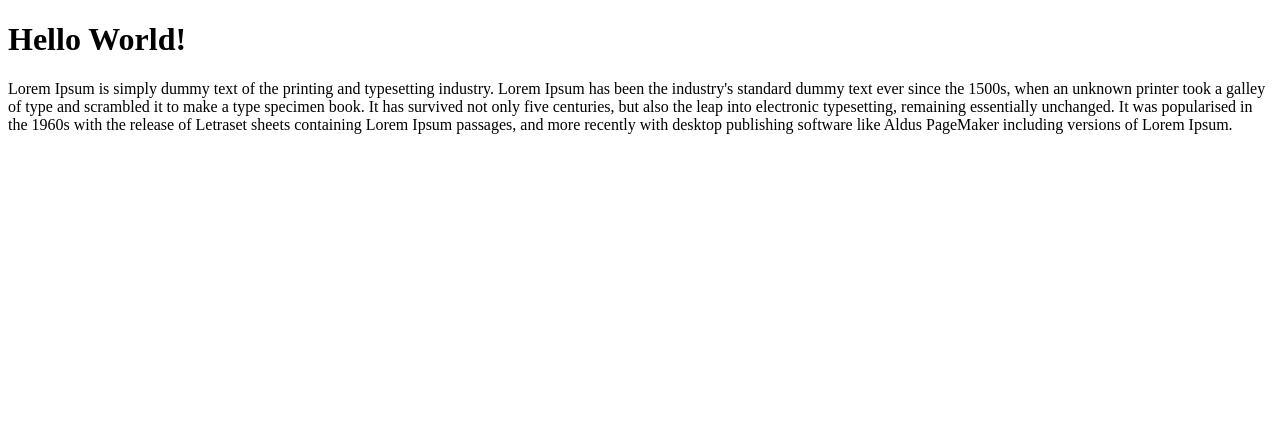
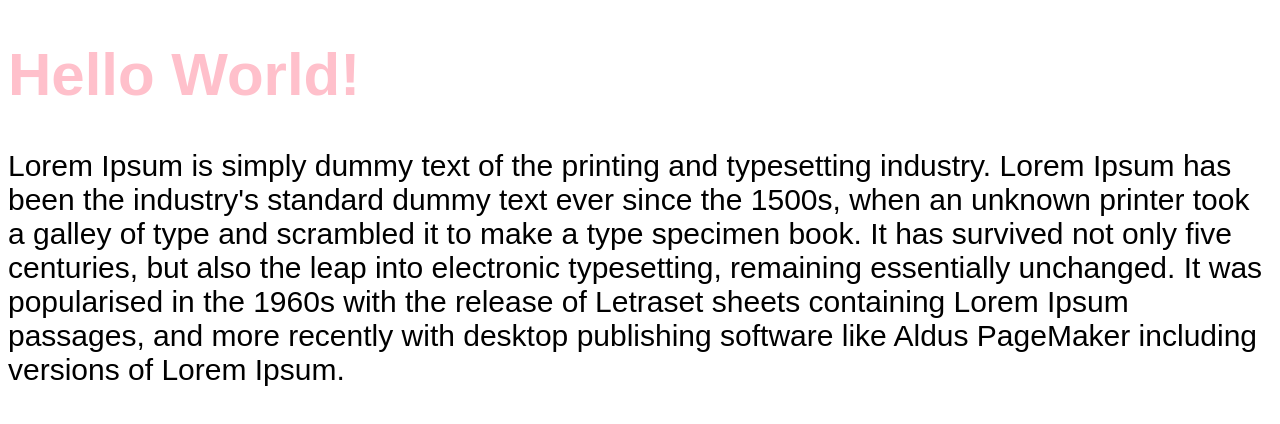
Before and after one commit to raffaela09/chronos-pomodoro, a React (Vite) app: page / in a window 1280 px wide. Shown: the top 424 px of the page. Built offline with nearby package versions, Linux system fonts and the light colour scheme.

Commit message:
Import global css files.

```diff
--- a/src/App.tsx
+++ b/src/App.tsx
@@ -1,3 +1,6 @@
+import './styles/global.css';
+import './styles/theme.css';
+
 //maioria dos casos se utiliza jsx
 //precisa dele sempre que se cria um component
 //funcao que utiliza o nome em pascal case - PascalCase
@@ -11,6 +14,8 @@
 //nesse caso, ao inspecionar, nao fica mais aparecendo uma div la
 //pode ser util para nao quebrar layout
 //poderia importar, por ser um elemento do react, <Fragment>
+//o css pode ser aplicado como quiser
+//dentro de theme fica as variaveis de css
 export function App() {
   console.log('Oi');
   return (
--- /dev/null
+++ b/src/styles/global.css
@@ -0,0 +1,7 @@
+body {
+  font-family: sans-serif;
+  font-size: 30px;
+}
+h1 {
+  color: var(--primary);
+}
--- /dev/null
+++ b/src/styles/theme.css
@@ -0,0 +1,3 @@
+:root {
+  --primary: pink;
+}
```
